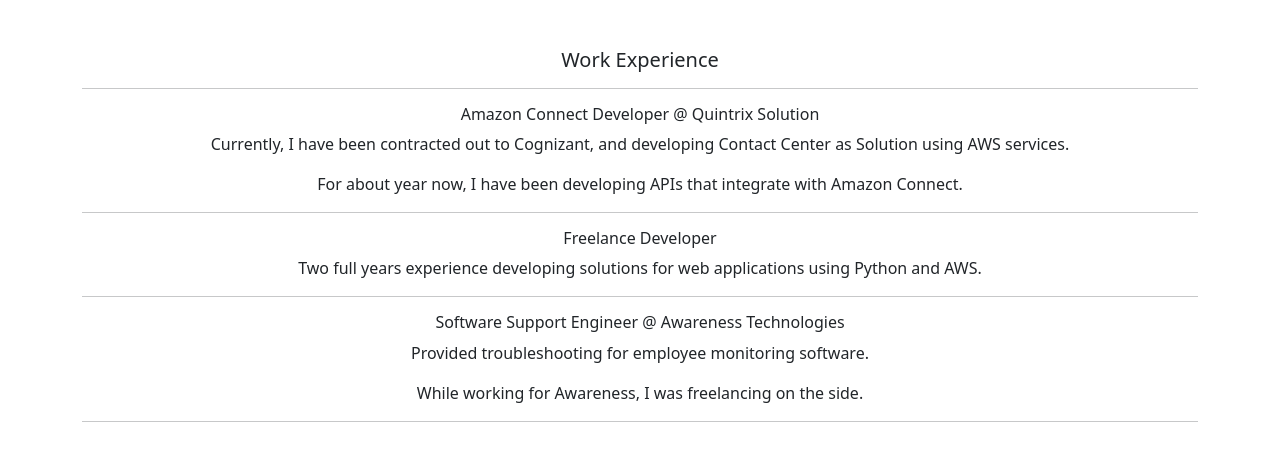
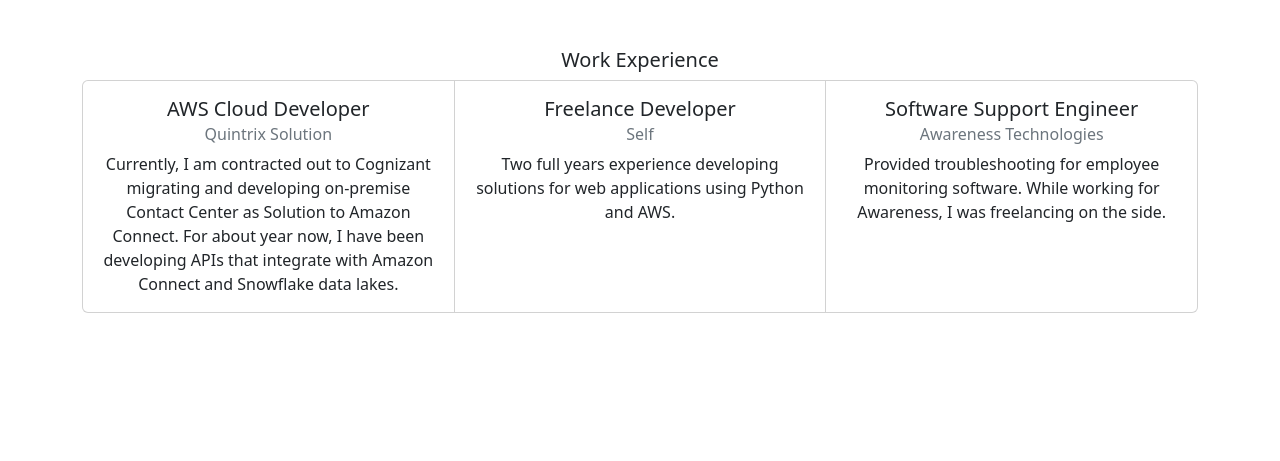
Before and after one commit to john-gartsu/portfolio, a Django app: template companies/templates/companies/companies.html in a window 1280 px wide. Shown: the top 461 px of the page. Run offline with Django 3.2, Linux system fonts and the light colour scheme; the template is opened without the code that fills it, so the values that code supplies are empty.

Commit message:
added company cards

```diff
--- a/companies/templates/companies/companies.html
+++ b/companies/templates/companies/companies.html
@@ -1,9 +1,9 @@
 {% extends "base.html" %}
-
+<!-- {% load static from static %} -->
 {% block content %}
 
 <h5>Work Experience</h5>
-<hr>
+<!-- <hr>
 <h6>Amazon Connect Developer @ Quintrix Solution</h6>
 <p>Currently, I have been contracted out to Cognizant, and developing Contact Center as Solution using AWS services.</p>
 <p>For about year now, I have been developing APIs that integrate with Amazon Connect.</p>
@@ -14,6 +14,45 @@
 <h6>Software Support Engineer @ Awareness Technologies</h6>
 <p>Provided troubleshooting for employee monitoring software.</p>
 <p>While working for Awareness, I was freelancing on the side.</p>
-<hr>
+<hr> -->
+<div class="card-group">
+    <!-- quintrix -->
+    <div class="card">
+
+            <div class="card-body">
+                <h5 class="card-title">AWS Cloud Developer</h5>
+                <h6 class="card-subtitle mb-2 text-muted">Quintrix Solution</h6>
+                <p class="card-text">Currently, I am contracted out to Cognizant migrating and developing on-premise Contact Center as Solution to Amazon Connect. For about year now, I have been developing APIs that integrate with Amazon Connect and Snowflake data lakes.</p>
+            <!-- <a href="https://www.quintrixsolutions.com/" class="card-link">Quintrix Solutions</a>
+            <a href="https://www.cognizant.com/us/en?cid=pse07692384610001" class="card-link">Cognizant</a> -->
+            </div>
+
+    </div>
+    <!-- freelance -->
+    <!-- <div class="col-sm-6"> -->
+        <div class="card" style="width: 18rem;">
+            <div class="card-body">
+                <h5 class="card-title">Freelance Developer</h5>
+                <h6 class="card-subtitle mb-2 text-muted">Self</h6>
+                <p class="card-text">Two full years experience developing solutions for web applications using Python and AWS.</p>
+                <!-- <a href="https://www.quintrixsolutions.com/" class="card-link">Quintrix Solutions</a>
+                <a href="https://www.cognizant.com/us/en?cid=pse07692384610001" class="card-link">Cognizant</a> -->
+            </div>
+        </div>
+    <!-- </div> -->
+
+    <!-- ati -->
+    <!-- <div class="col-sm-6"> -->
+        <div class="card" style="width: 18rem;">
+            <div class="card-body">
+                <h5 class="card-title">Software Support Engineer</h5>
+                <h6 class="card-subtitle mb-2 text-muted">Awareness Technologies</h6>
+                <p class="card-text">Provided troubleshooting for employee monitoring software. While working for Awareness, I was freelancing on the side.</p>
+                <!-- <a href="https://www.quintrixsolutions.com/" class="card-link">Quintrix Solutions</a>
+                <a href="https://www.cognizant.com/us/en?cid=pse07692384610001" class="card-link">Cognizant</a> -->
+            </div>
+        </div>
+    <!-- </div> -->
+</div>
 
 {% endblock %}
```
